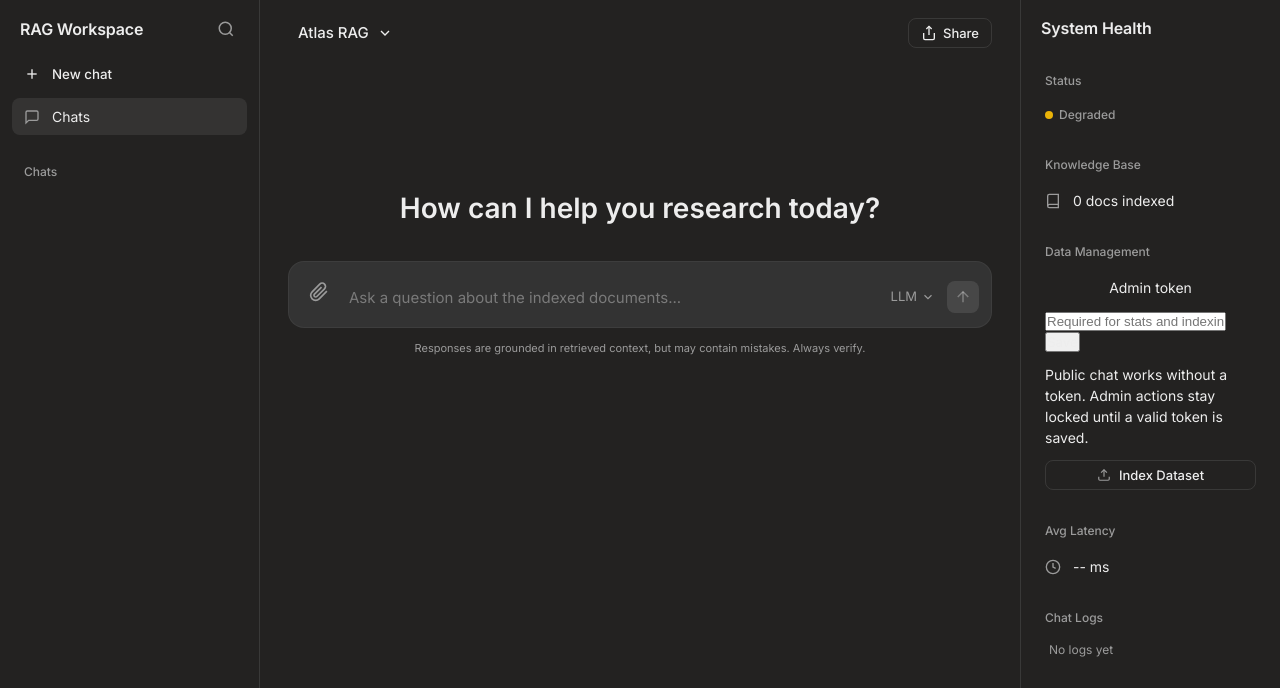
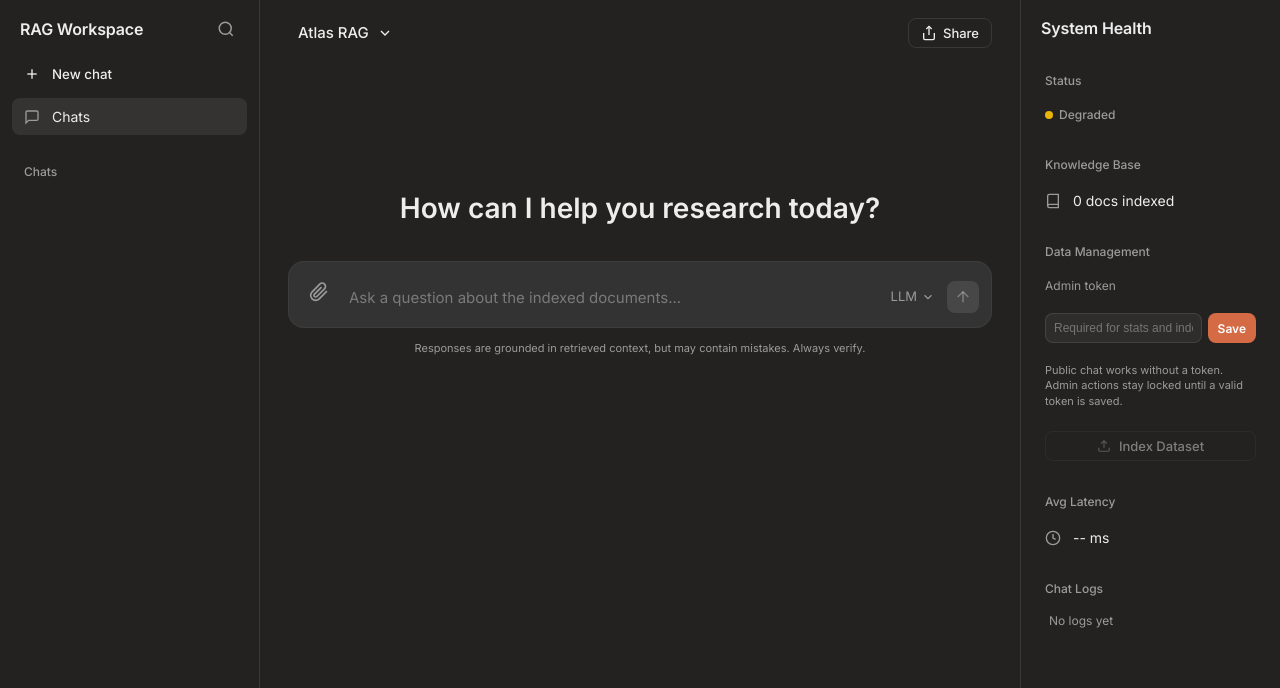
Before and after one commit to 70137131-jpg/RAG-, a FastAPI app: page / in a window 1280 px wide. Shown: the top 688 px of the page. Run offline with FastAPI, Linux system fonts and the light colour scheme; data that the repository does not hold is empty; parts of the project's set-up code (start-up, migrations or seed data) failed here and were passed over; some libraries are stand-ins or nearby versions.

Commit message:
Add fallback answer and admin token styles

```diff
--- a/rag_pipeline.py
+++ b/rag_pipeline.py
@@ -197,9 +197,13 @@ class RAGPipeline:
                 contents=full_prompt,
                 config=generation_config,
             )
-            answer = response.text.strip()
+            # response.text is None when generation is blocked or returns no candidates
+            answer = (response.text or "").strip()
         else:
             answer = await asyncio.to_thread(self._generate_openrouter, full_prompt)
+
+        if not answer:
+            return "I couldn't generate an answer for this question. Please try rephrasing it."
 
         if (
             self.require_citations
--- a/static/css/style.css
+++ b/static/css/style.css
@@ -371,6 +371,68 @@ a {
 
 .share-btn:hover {
     background: var(--bg-hover);
+}
+
+.share-btn:disabled {
+    opacity: 0.45;
+    cursor: not-allowed;
+}
+
+.share-btn:disabled:hover {
+    background: transparent;
+}
+
+.admin-token-label {
+    width: 100%;
+    color: var(--text-muted);
+    font-size: 12px;
+    margin-bottom: 6px;
+}
+
+.admin-token-row {
+    width: 100%;
+    display: flex;
+    gap: 6px;
+    margin-bottom: 8px;
+}
+
+.admin-token-input {
+    min-width: 0;
+    flex: 1;
+    background: rgba(255,255,255,0.05);
+    border: 1px solid var(--border);
+    color: var(--text-primary);
+    border-radius: var(--radius-md);
+    padding: 7px 8px;
+    font-size: 12px;
+    outline: none;
+}
+
+.admin-token-input:focus {
+    border-color: var(--accent);
+}
+
+.token-save-btn {
+    background: var(--accent);
+    border: none;
+    color: #fff;
+    border-radius: var(--radius-md);
+    padding: 0 10px;
+    cursor: pointer;
+    font-size: 12px;
+    font-weight: 600;
+}
+
+.token-save-btn:hover {
+    background: var(--accent-hover);
+}
+
+.admin-token-hint {
+    width: 100%;
+    color: var(--text-muted);
+    font-size: 11px;
+    line-height: 1.4;
+    margin-bottom: 10px;
 }
 
 .chat-area {
```
